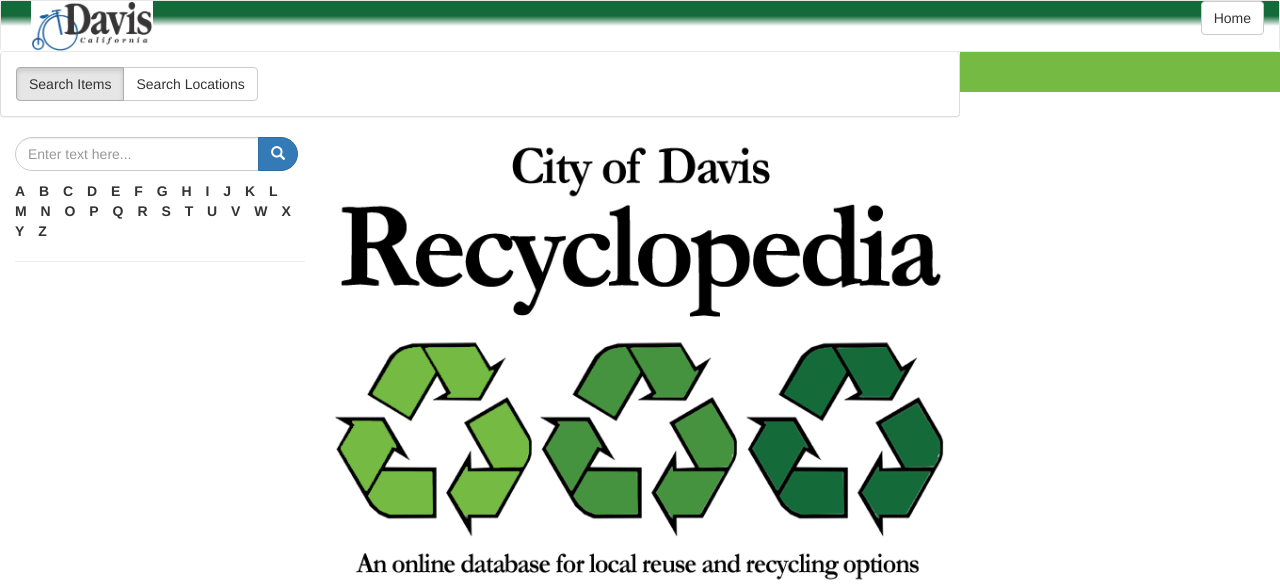
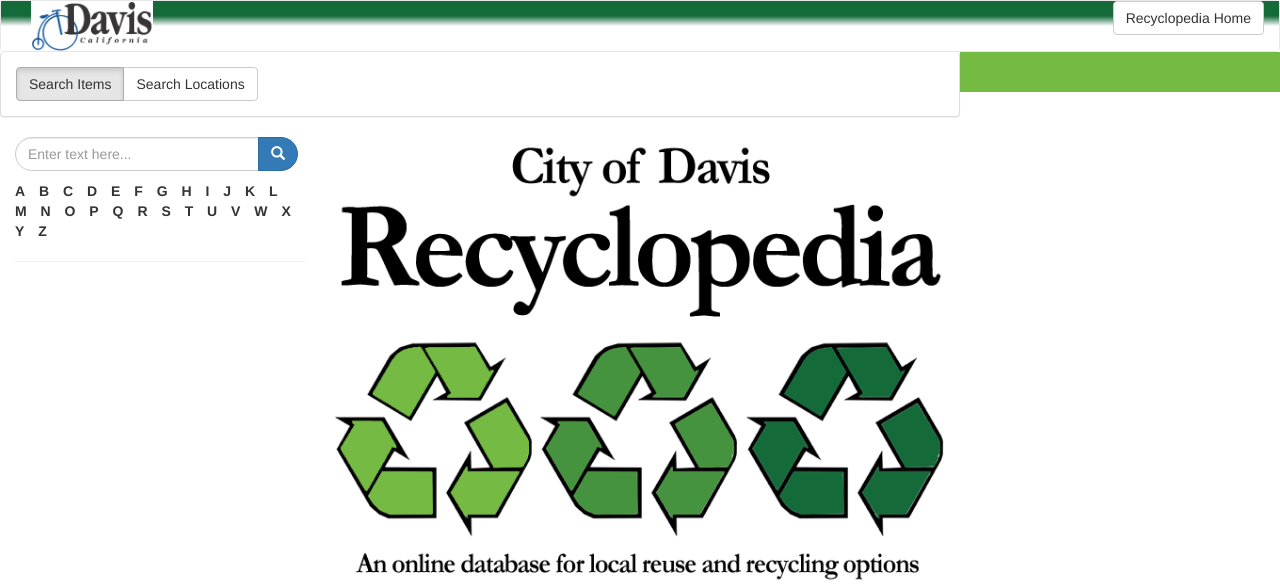
Before and after one commit to dannybwee/DavisWebsite, a PHP site: page /teamFusion191_Recyclopedia-master/index.php in a window 1280 px wide. Shown: the top 588 px of the page. Run offline with PHP 8.4, Linux system fonts and the light colour scheme; data that the repository does not hold is empty; some libraries are stand-ins or nearby versions.

Commit message:
Minor Updates
Login button displays properly, Home button says "Recyclopedia Home" now, more fixes.

```diff
--- a/LandingPageDev/index.php
+++ b/LandingPageDev/index.php
@@ -34,13 +34,13 @@
 					</a>
 					<!-- NOTE!!! Change this link later -->
 					<a href="http://localhost/teamFusion191_Recyclopedia-master/LandingPageDev/index.php?">
-						<button class="btn btn-default pull-right">Home</button>
+						<button class="btn btn-default pull-right">Recyclopedia Home</button>
 					</a>
 				</div><!--navbar-header-->
 
 				<div class = "collapse navbar-collapse" id = "myNavbar">
 					<ul class = "nav navbar-nav navbar-right" >
-						<li><a href="#" class="visible-xs" data-toggle="modal" data-target="#myModal"> Notice</a></li>
+						<li><a href="#" class="visible-xs" data-toggle="modal" data-target="#myModal">Notice</a></li>
 					</ul>
 				</div>
 			</div><!--container-fluid-->
@@ -69,7 +69,7 @@
 							<div class="input-group">
 								<input type="text" id="searchForm" class="form-control search-form" placeholder="Enter text here...">
 								<span class="input-group-btn">
-									<button type="submit" class="btn btn-primary search-btn" data-target="#search-form" name="q">
+									<button id="searchBtn" type="button" class="btn btn-primary search-btn">
 										<span class="glyphicon glyphicon-search" aria-hidden="true"></span>
 									</button>
 								</span>
@@ -137,8 +137,8 @@
 		</div> <!--container-full -->
 						<div class="col-xs-6 col-sm-3 hidden-xs sidenav" id="sidebar">
 
-						<?php include './ajax/addNotification.php'?>
-						<ul id="sidebarBullets">
+						<?php include './ajax/addNotification.php';?>
+						<ul id = "sidebarBullets">
 			</ul>
 		</div><!--col-xs-6 col-sm-3 sidebar-offcanvas-->
 
```
